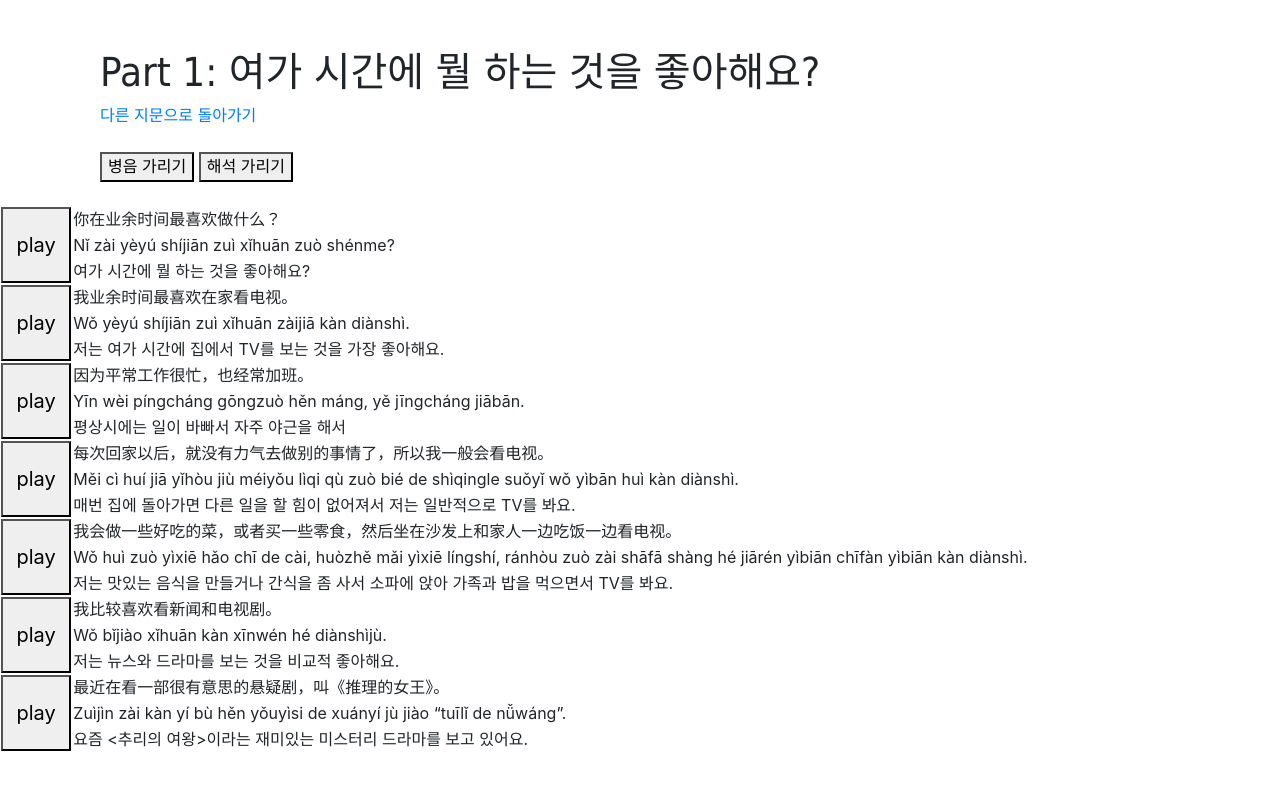
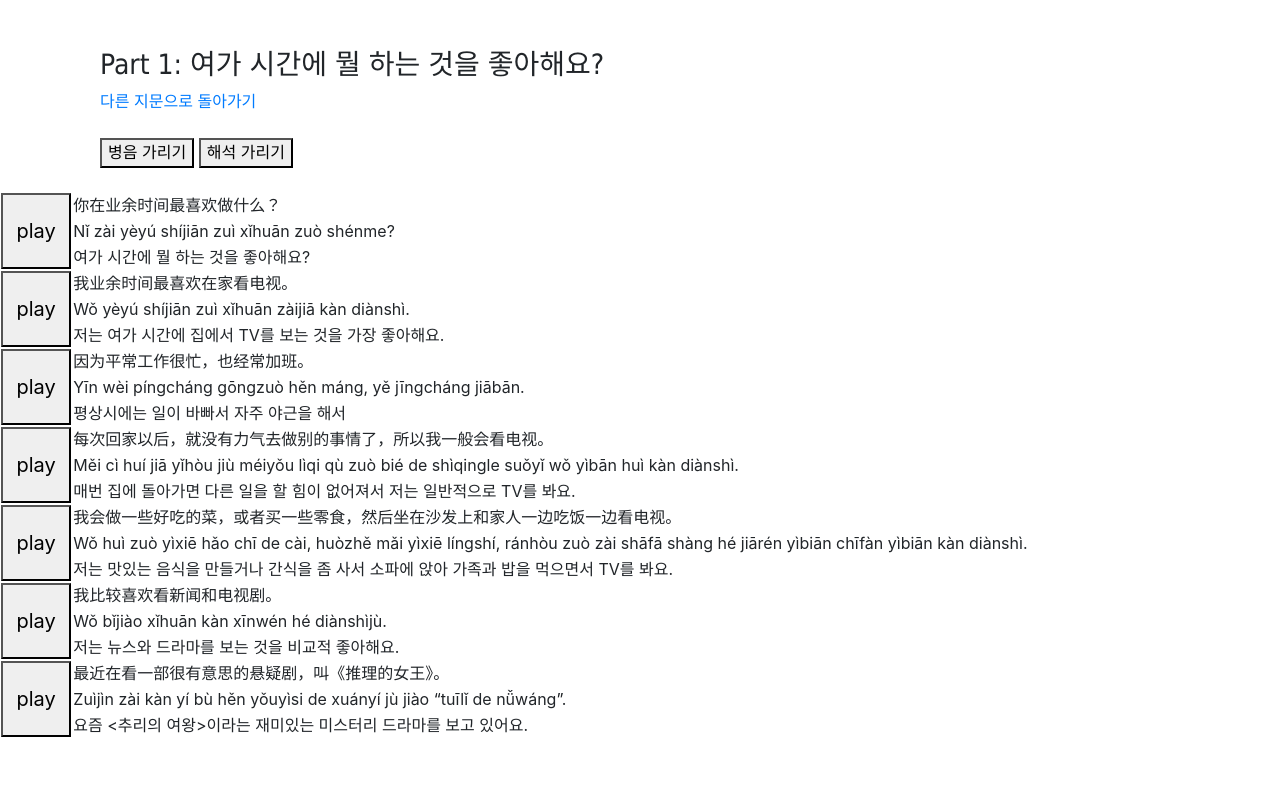
Before and after one commit to chlngers/chinese, a plain HTML site: page part1.html in a window 1280 px wide. Drawn offline with nearby package versions, Linux system fonts and the light colour scheme.

Commit message:
Add files via upload

```diff
--- a/part1.html
+++ b/part1.html
@@ -17,7 +17,7 @@
 <body>
     <div class="container">
         <div class="col-md-12" id="main">
-                <h1>Part 1: 여가 시간에 뭘 하는 것을 좋아해요?</h1>
+                <h3>Part 1: 여가 시간에 뭘 하는 것을 좋아해요?</h3>
                 <a href="index.html">다른 지문으로 돌아가기</a>
                 <br>
                 <br>
```
